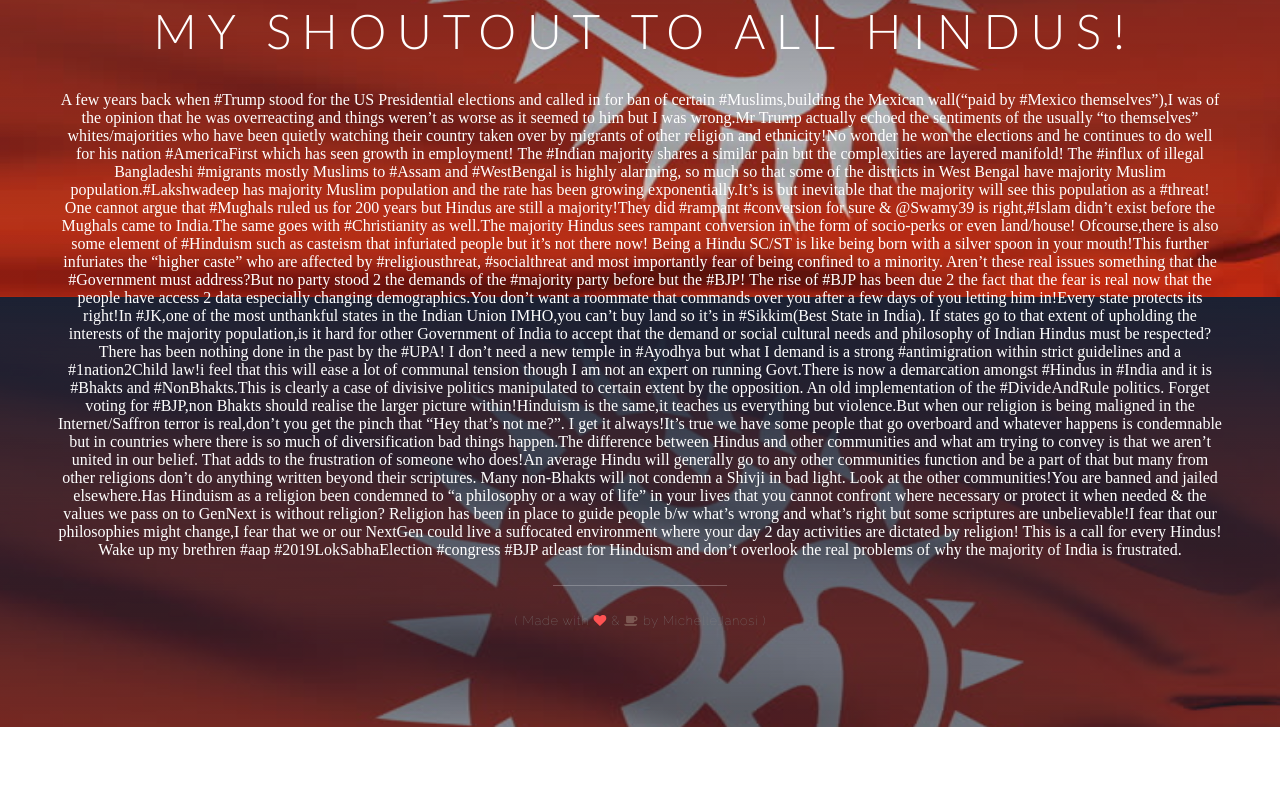
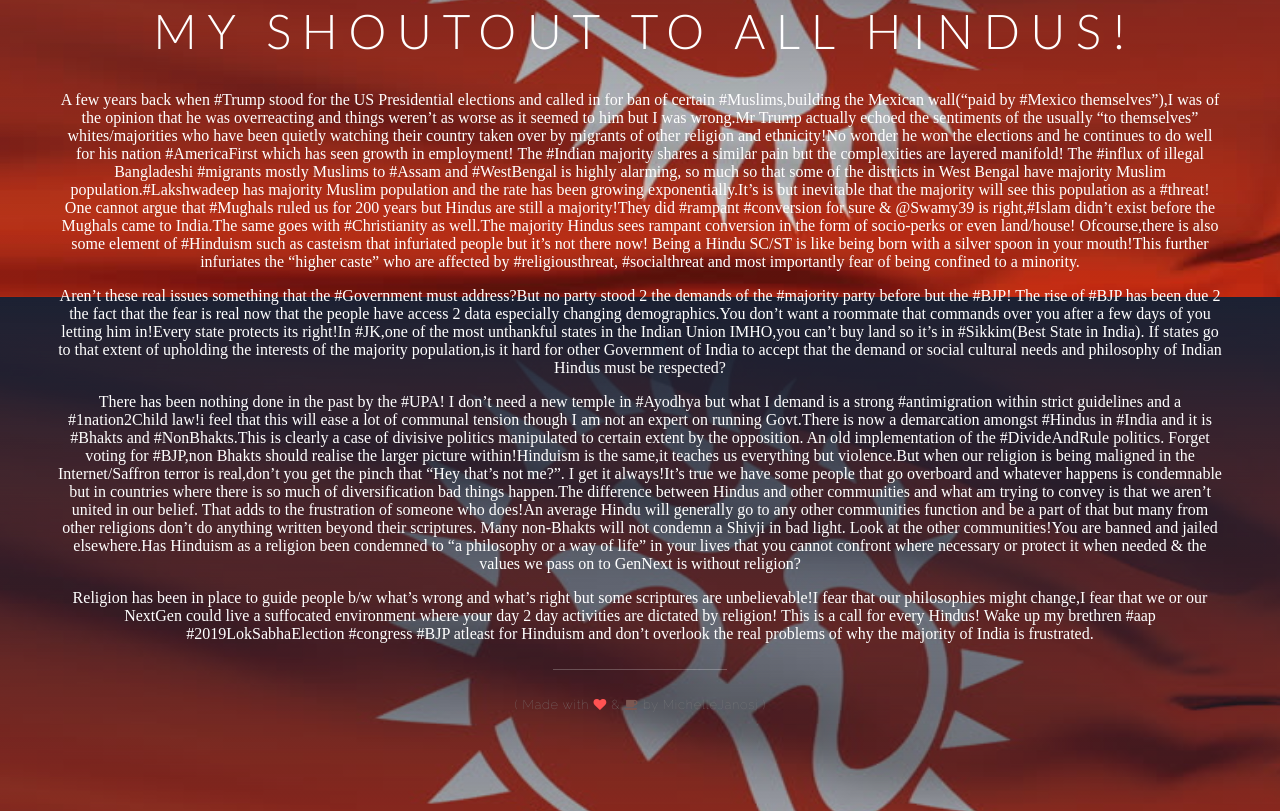
Before and after one commit to admiralgeneralgp/admiralgeneralgp.github.io, a plain HTML site: page index.html in a window 1280 px wide. Shown: the part 1303-2114 px from the top of the page. Before the commit the page ends 2030 px from the top, so only its background shows below. Drawn offline with Linux system fonts and the light colour scheme.

Commit message:
Update index.html

```diff
--- a/index.html
+++ b/index.html
@@ -52,15 +52,15 @@ The time for Muslims to remain in their state of childlike innocence has passed,
 
 The #influx of illegal Bangladeshi #migrants mostly Muslims to #Assam and #WestBengal  is highly alarming, so much so that some of the districts in West Bengal have majority Muslim population.#Lakshwadeep has majority Muslim population and the rate has been growing exponentially.It’s is but inevitable that the majority will see this population as a #threat! One cannot argue that #Mughals ruled us for 200 years but Hindus are still a majority!They did #rampant #conversion for sure & @Swamy39 is right,#Islam didn’t exist before the Mughals came to India.The same goes with #Christianity as well.The majority Hindus sees rampant conversion in the form of socio-perks or even land/house! Ofcourse,there is also some element of #Hinduism such as casteism that infuriated people but it’s not there now!
 Being a Hindu SC/ST is like being born with a silver spoon in your mouth!This further infuriates the “higher caste” who are affected by #religiousthreat, #socialthreat and most importantly fear of being confined to a minority.
-
+          </P><P>
 Aren’t these real issues something that the #Government must address?But no party stood 2 the demands of the #majority party before but the #BJP! The rise of #BJP has been due 2 the fact that the fear is real now that the people have access 2 data especially changing demographics.You don’t want a roommate that commands over you after a few days of you letting him in!Every state protects its right!In #JK,one of the most unthankful states in the Indian Union IMHO,you can’t buy land so it’s in #Sikkim(Best State in India).
 If states go to that extent of upholding the interests of the majority population,is it hard for other Government of India to accept that the demand or social cultural needs and philosophy of Indian Hindus must be respected?
-
+        </P><P>
 There has been nothing done in the past by the #UPA! I don’t need a new temple in #Ayodhya but what I demand is a strong #antimigration within strict guidelines and a #1nation2Child law!i feel that this will ease a lot of communal tension though I am not an expert on running Govt.There is now a demarcation amongst #Hindus in #India and it is #Bhakts and #NonBhakts.This is clearly a case of divisive politics manipulated to certain extent by the opposition. An old implementation of the #DivideAndRule politics.
 Forget voting for #BJP,non Bhakts should realise the larger picture within!Hinduism is the same,it teaches us everything but violence.But when our religion is being maligned in the Internet/Saffron terror is real,don’t you get the pinch that “Hey that’s not me?”. I get it always!It’s true we have some people that go overboard and whatever happens is condemnable but in countries where there is so much of diversification bad things happen.The difference between Hindus and other communities and what am trying to convey is that we aren’t united in our belief.
 That adds to the frustration of someone who does!An average Hindu will generally go to any other communities function and be a part of that but many from other religions don’t do anything written beyond their scriptures. Many non-Bhakts will not condemn a Shivji in bad light.
 Look at the other communities!You are banned and jailed elsewhere.Has Hinduism as a religion been condemned to “a philosophy or a way of life” in your lives that you cannot confront where necessary or protect it when needed & the values we pass on to GenNext is without religion?
-
+        </P><P>
 Religion has been in place to guide people b/w what’s wrong and what’s right but some scriptures are unbelievable!I fear that our philosophies might change,I fear that we or our NextGen could live a suffocated environment where your day 2 day activities are dictated by religion!
 This is a call for every Hindus! Wake up my brethren #aap #2019LokSabhaElection #congress #BJP atleast for Hinduism and don’t overlook the real problems of why the majority of India is frustrated.</p>
           <hr>
```
